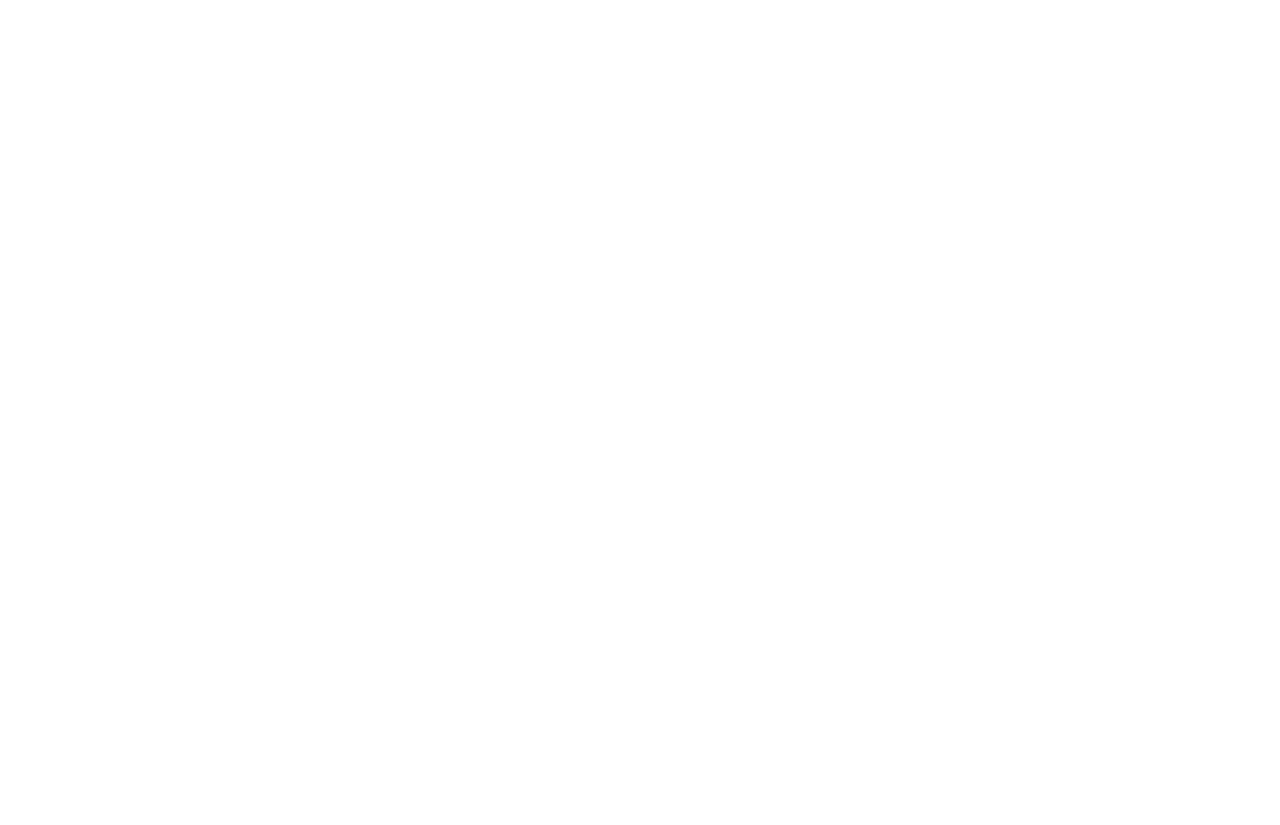
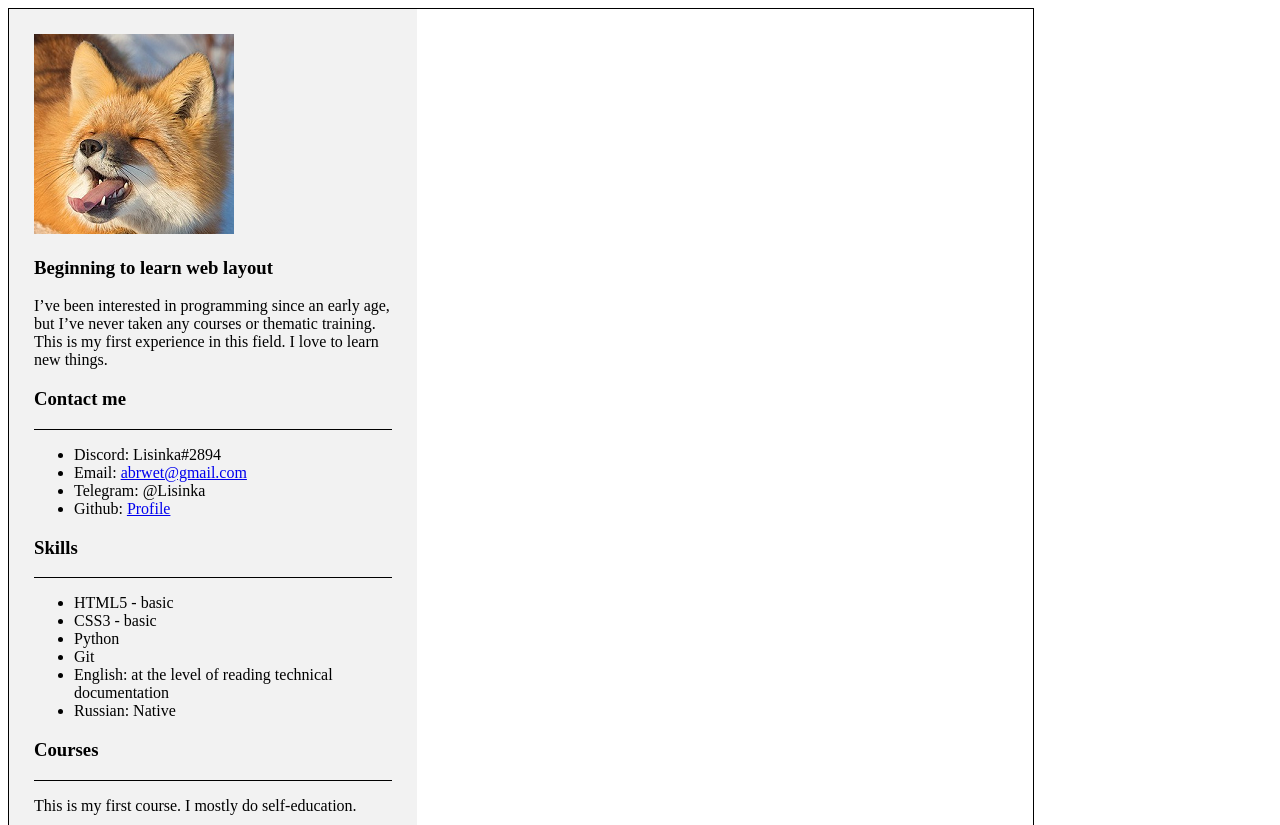
Before and after one commit to AbrLis/rsschool-cv, a plain HTML site: page index.html in a window 1280 px wide. Shown: the top 825 px of the page. Before the commit the page ends 800 px from the top, so only its background shows below. Drawn offline with Linux system fonts and the light colour scheme.

Commit message:
feat: Preliminary version of the side information

```diff
--- a/index.html
+++ b/index.html
@@ -1,12 +1,55 @@
 <!DOCTYPE html>
 <html lang="en">
+
 <head>
     <meta charset="UTF-8">
     <meta http-equiv="X-UA-Compatible" content="IE=edge">
     <meta name="viewport" content="width=device-width, initial-scale=1.0">
-    <title>Document</title>
+    <link rel="stylesheet" href="./style/style.css">
+    <title>CV</title>
 </head>
+
 <body>
+    <main class="cv">
+        <section class="about">
+            <header class="header-about">
+                <img src="img/abrlis.png" alt="me" width="200" height="200">
+                <h3>Beginning to learn web layout</h3>
+                <p>I’ve been interested in programming since an early age, but I’ve never taken any courses or thematic
+                    training. This is
+                    my first experience in this field. I love to learn new things.</p>
+            </header>
+            <article class="contact">
+                <h3 class="contact-me">Contact me</h3>
+                <div class="underline"></div>
+                <ul>
+                    <li class="pre-warp">Discord: Lisinka#2894</li>
+                    <li class="pre-warp">Email: <a href="mailto:abrwet@gmail.com">abrwet@gmail.com</a></li>
+                    <li class="pre-warp">Telegram: @Lisinka</li>
+                    <li class="pre-warp">Github: <a href="https://github.com/AbrLis">Profile</a></li>
+                </ul>
+            </article>
+            <article class="skills">
+                <h3 class="skills-me">Skills</h3>
+                <div class="underline"></div>
+                <ul>
+                    <li>HTML5 - basic</li>
+                    <li>CSS3 - basic</li>
+                    <li>Python</li>
+                    <li>Git</li>
+                    <li>English: at the level of reading technical documentation</li>
+                    <li>Russian: Native</li>
+                </ul>
+                <div>
+                    <h3>Courses</h3>
+                    <div class="underline"></div>
+                    <p>This is my first course. I mostly do self-education.</p>
+                </div>
+                <a href="https://rs.school/js/"><img src="./img/rs_school_js.svg" alt="rss-scool-logo" height="80"
+                        width="150"></a>
+            </article>
+        </section>
+    </main>
+</body>
 
-</body>
 </html>
--- /dev/null
+++ b/style/style.css
@@ -0,0 +1,22 @@
+.cv {
+    max-width: 1024px;
+    min-width: 740px;
+    border: #000 1px solid;
+    display: flex;
+}
+
+.about {
+    width: 35%;
+    background-color: #f2f2f2;
+    padding: 25px;
+}
+
+.underline {
+    width: 100%;
+    height: 1px;
+    background-color: #000;
+}
+
+.pre-warp {
+    white-space: pre-wrap;
+}
```
Also changed, not shown: img/abrlis.png (added), img/rs_school_js.svg (added), style.css (deleted), 1 other file.
